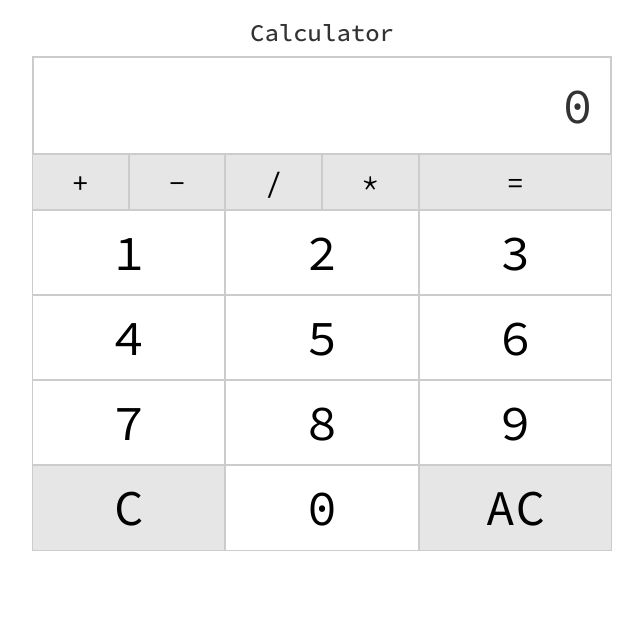
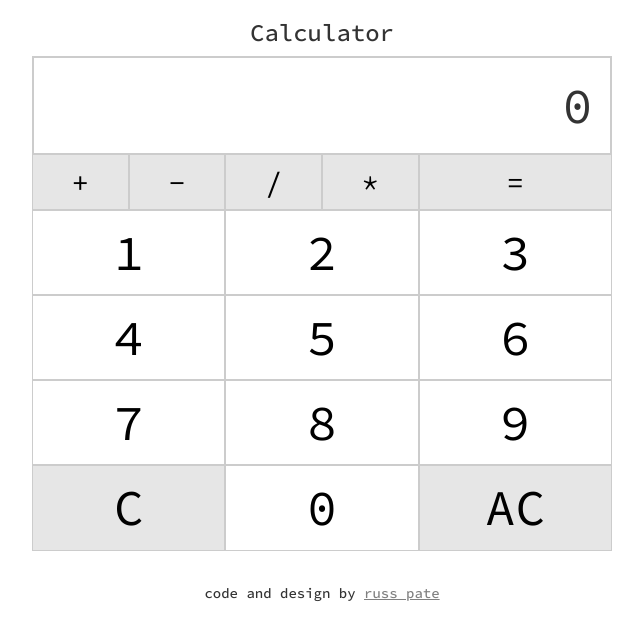
Before and after one commit to russpate/calculator, a website: page index.html in a window 1280 px wide. Shown: the whole page, without its empty margins (318-961 px from the left). Drawn offline with Linux system fonts and the light colour scheme.

Commit message:
resolving branch issues

```diff
--- a/index.html
+++ b/index.html
@@ -37,6 +37,9 @@
 				<a id="clearall" class="col-xs-4">AC</a>
 			</div>
 		</div>
+    <h5>
+      code and design by <a href="http://russpate.github.io/">russ pate</a>
+    </h5>
 
     <script type="text/javascript" src="bower_components/underscore/underscore.js"></script>
     <script type="text/javascript" src="bower_components/jquery/dist/jquery.js"></script>
```
